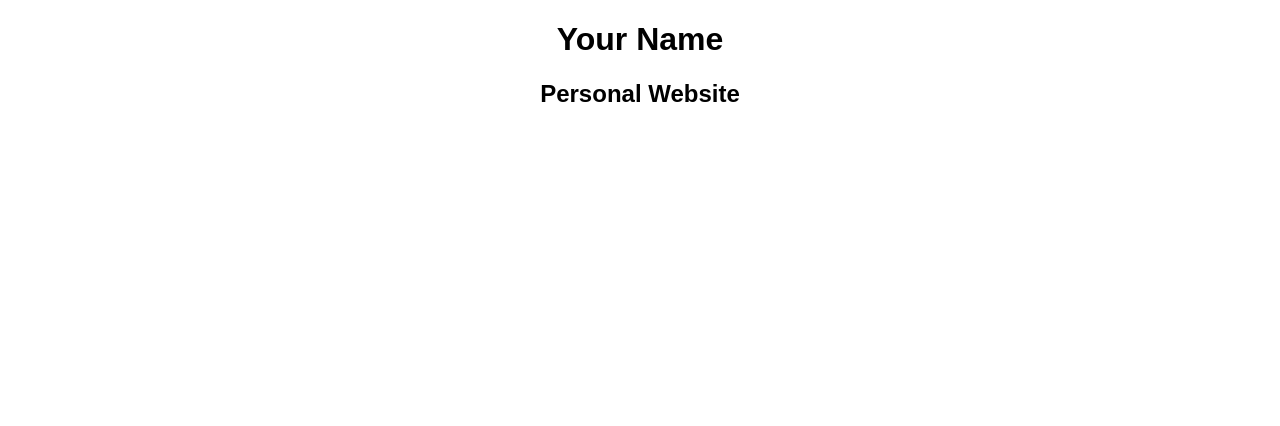
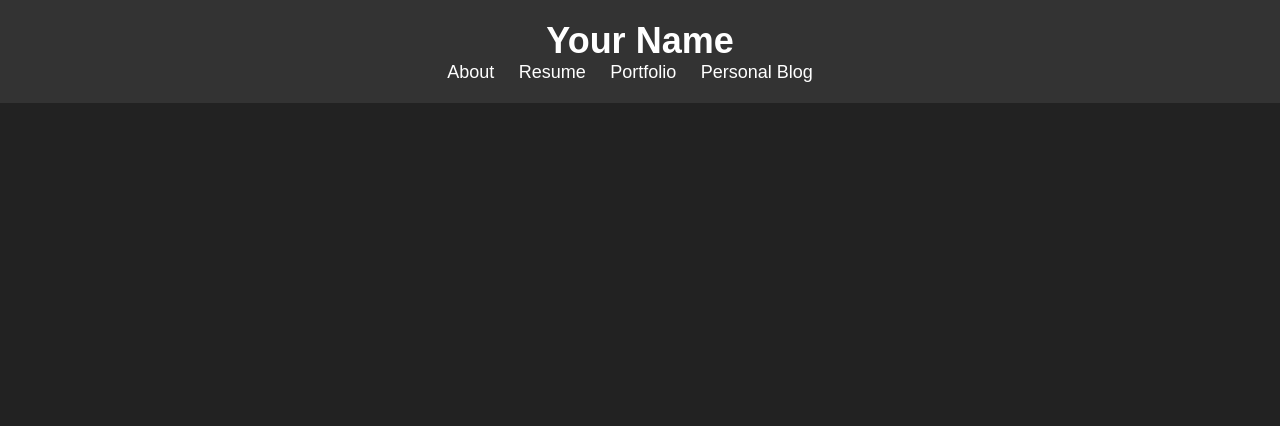
Before and after one commit to X-abs343/website, a plain HTML site: page index.html in a window 1280 px wide. Drawn offline with Linux system fonts and the light colour scheme.

Commit message:
modified

```diff
--- a/index.html
+++ b/index.html
@@ -1,12 +1,34 @@
 <!DOCTYPE html>
-<html>
+<html lang="en">
 <head>
-    <title>Your Name | Personal Website</title>
+    <meta charset="UTF-8">
+    <meta name="viewport" content="width=device-width, initial-scale=1.0">
     <link rel="stylesheet" href="style.css">
+    <title>Your Name - Personal Website</title>
 </head>
 <body>
-    <h1>Your Name</h1>
-    <h2>Personal Website</h2>
-
-    </body>
+    <header>
+        <h1>Your Name</h1>
+        <nav>
+            <ul>
+                <li><a href="#about">About</a></li>
+                <li><a href="#resume">Resume</a></li>
+                <li><a href="#portfolio">Portfolio</a></li>
+                <li><a href="#blog">Personal Blog</a></li>
+            </ul>
+        </nav>
+    </header>
+    <section id="about">
+        <!-- Content for the About section goes here -->
+    </section>
+    <section id="resume">
+        <!-- Content for the Resume section goes here -->
+    </section>
+    <section id="portfolio">
+        <!-- Content for the Portfolio section goes here -->
+    </section>
+    <section id="blog">
+        <!-- Content for the Personal Blog section goes here -->
+    </section>
+</body>
 </html>
--- a/style.css
+++ b/style.css
@@ -1,15 +1,45 @@
+/* Reset some default styles */
+* {
+    margin: 0;
+    padding: 0;
+    box-sizing: border-box;
+}
+
 body {
-    font-family: sans-serif;
+    font-family: Arial, sans-serif;
+    background-color: #222;
+    color: #fff;
+    margin: 0;
+    padding: 0;
+}
+
+header {
+    background-color: #333;
+    text-align: center;
+    padding: 20px 0;
 }
 
 h1 {
-    font-size: 2em;
-    text-align: center;
+    font-size: 36px;
 }
 
-h2 {
-    font-size: 1.5em;
-    text-align: center;
+nav ul {
+    list-style: none;
 }
 
-/* Add your own CSS styles here */
+nav ul li {
+    display: inline;
+    margin-right: 20px;
+}
+
+nav ul li a {
+    text-decoration: none;
+    color: #fff;
+    font-size: 18px;
+}
+
+section {
+    padding: 40px;
+}
+
+/* Style your sections and content as you like */
```
